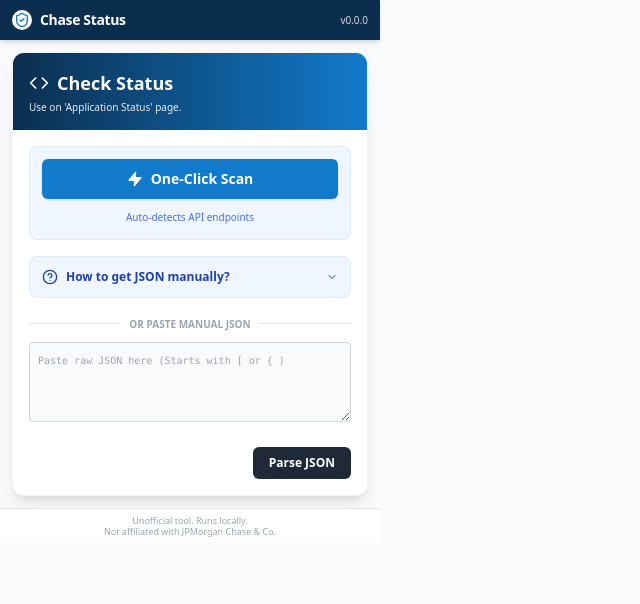
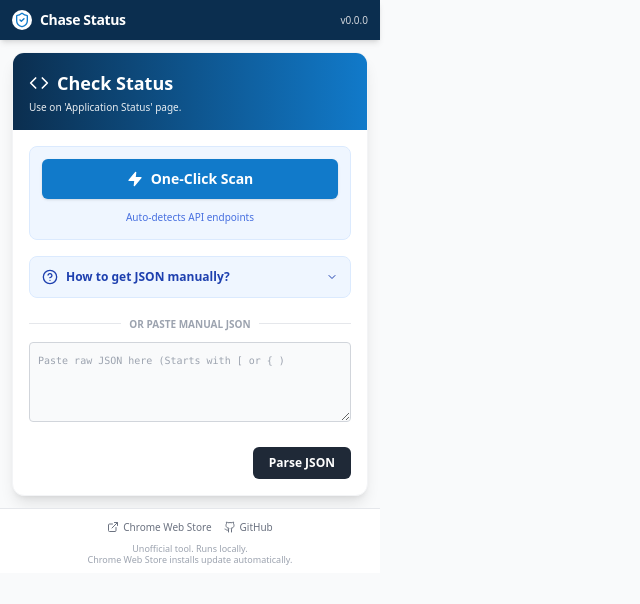
Before and after one commit to aijc123/Chase-Application-Status-Viewer, a React (Vite) app: page / in a window 1280 px wide. Shown: the top 604 px of the page, without its empty margins (0-640 px from the left). Built offline with nearby package versions, Linux system fonts and the light colour scheme; no server answers.

Commit message:
chore: release v1.0.14

```diff
--- a/App.tsx
+++ b/App.tsx
@@ -2,9 +2,11 @@
 import { ChaseApplicationData } from './types';
 import { InputForm } from './components/InputForm';
 import { Dashboard } from './components/Dashboard';
-import { UpdateBanner } from './components/UpdateBanner';
-import { ShieldCheck } from 'lucide-react';
+import { ExternalLink, Github, ShieldCheck } from 'lucide-react';
 import { getCurrentVersion } from './version';
+
+const GITHUB_REPO_URL = 'https://github.com/aijc123/Chase-Application-Status-Viewer';
+const CHROME_WEB_STORE_URL = 'https://chromewebstore.google.com/detail/chase-application-status/lljgnhhealbjbnenmmidncipmgbahggh';
 
 class ErrorBoundary extends Component<{ children: React.ReactNode }, { hasError: boolean }> {
   state = { hasError: false };
@@ -95,9 +97,6 @@
         </div>
       </header>
 
-      {/* Update Notification */}
-      <UpdateBanner />
-
       {/* Main Content */}
       <main className="flex-grow bg-gray-50 p-3 overflow-y-auto">
         <div className="mx-auto">
@@ -111,10 +110,30 @@
 
       {/* Footer */}
       <footer className="bg-white border-t border-gray-200 mt-auto">
-        <div className="px-3 py-1.5">
+        <div className="px-3 py-2 space-y-1.5">
+          <div className="flex items-center justify-center gap-3 text-[10px]">
+            <a
+              href={CHROME_WEB_STORE_URL}
+              target="_blank"
+              rel="noreferrer"
+              className="inline-flex items-center gap-1 text-gray-500 hover:text-chase-blue transition-colors"
+            >
+              <ExternalLink className="h-3 w-3" />
+              Chrome Web Store
+            </a>
+            <a
+              href={GITHUB_REPO_URL}
+              target="_blank"
+              rel="noreferrer"
+              className="inline-flex items-center gap-1 text-gray-500 hover:text-chase-blue transition-colors"
+            >
+              <Github className="h-3 w-3" />
+              GitHub
+            </a>
+          </div>
           <p className="text-center text-[9px] text-gray-400 leading-tight">
             Unofficial tool. Runs locally. <br/>
-            Not affiliated with JPMorgan Chase & Co.
+            Chrome Web Store installs update automatically.
           </p>
         </div>
       </footer>
--- a/components/UpdateBanner.tsx
+++ /dev/null
@@ -1,99 +0,0 @@
-import React, { useEffect, useState } from 'react';
-import { Download, X, Sparkles } from 'lucide-react';
-import { compareVersions } from '../utils';
-import { getCurrentVersion } from '../version';
-
-// ⚠️ IMPORTANT: Change this to your actual GitHub "User/Repo"
-// Example: "lemo-cor/chase-status-viewer"
-const GITHUB_REPO = "aijc123/Chase-Application-Status-Viewer";
-
-const UPDATE_CACHE_KEY = 'chase_update_cache';
-const UPDATE_CACHE_TTL = 24 * 60 * 60 * 1000; // 24 hours
-
-export const UpdateBanner: React.FC = () => {
-  const [updateInfo, setUpdateInfo] = useState<{ hasUpdate: boolean; version: string; url: string } | null>(null);
-  const [dismissed, setDismissed] = useState(false);
-
-  useEffect(() => {
-    const checkUpdate = async () => {
-      // Skip if generic placeholder is still there to avoid 404s
-      if (GITHUB_REPO.includes("YOUR_GITHUB_USER")) return;
-
-      // Check cache first — avoid hitting GitHub API on every popup open
-      try {
-        const cached = localStorage.getItem(UPDATE_CACHE_KEY);
-        if (cached) {
-          const { timestamp, updateInfo: cachedInfo } = JSON.parse(cached);
-          if (Date.now() - timestamp < UPDATE_CACHE_TTL) {
-            if (cachedInfo) setUpdateInfo(cachedInfo);
-            return;
-          }
-        }
-      } catch {
-        // Ignore malformed cache
-      }
-
-      try {
-        // 1. Get current version
-        const currentVersion = getCurrentVersion();
-
-        // 2. Fetch latest release from GitHub API
-        const response = await fetch(`https://api.github.com/repos/${GITHUB_REPO}/releases/latest`);
-        if (!response.ok) return;
-
-        const data = await response.json();
-        const latestVersionTag = data.tag_name; // e.g., "v1.0.4"
-        const latestVersion = latestVersionTag.replace(/^v/, '');
-
-        // 3. Compare versions
-        const info = compareVersions(latestVersion, currentVersion) > 0
-          ? { hasUpdate: true, version: latestVersion, url: data.html_url }
-          : null;
-
-        // 4. Cache result for 24h
-        localStorage.setItem(UPDATE_CACHE_KEY, JSON.stringify({ timestamp: Date.now(), updateInfo: info }));
-
-        if (info) setUpdateInfo(info);
-      } catch (e) {
-        console.error("Failed to check for updates", e);
-      }
-    };
-
-    checkUpdate();
-  }, []);
-
-  if (!updateInfo || !updateInfo.hasUpdate || dismissed) return null;
-
-  return (
-    <div className="bg-gradient-to-r from-purple-600 to-indigo-600 text-white p-3 shadow-md relative animate-in slide-in-from-top-2">
-      <div className="flex justify-between items-start gap-3">
-        <div className="flex items-start gap-2.5">
-            <div className="bg-white/20 p-1.5 rounded-full mt-0.5">
-                <Sparkles className="w-4 h-4 text-yellow-300" />
-            </div>
-            <div>
-                <h3 className="text-xs font-bold text-white mb-0.5">Update Available: v{updateInfo.version}</h3>
-                <p className="text-[10px] text-indigo-100 leading-tight mb-2">
-                    A newer version is available on GitHub.
-                </p>
-                <a
-                    href={updateInfo.url}
-                    target="_blank"
-                    rel="noreferrer"
-                    className="inline-flex items-center gap-1 bg-white text-indigo-700 px-2 py-1 rounded text-[10px] font-bold hover:bg-indigo-50 transition-colors"
-                >
-                    <Download className="w-3 h-3" />
-                    Download Update
-                </a>
-            </div>
-        </div>
-        <button
-            onClick={() => setDismissed(true)}
-            className="text-indigo-200 hover:text-white transition-colors"
-        >
-            <X className="w-4 h-4" />
-        </button>
-      </div>
-    </div>
-  );
-};
--- a/package.json
+++ b/package.json
@@ -1,7 +1,7 @@
 {
   "name": "chase-status-viewer",
   "private": true,
-  "version": "1.0.13",
+  "version": "1.0.14",
   "type": "module",
   "scripts": {
     "dev": "vite",
```
Also changed, not shown: public/manifest.json, 2 other files (tests, documents, lock files or other folders).
